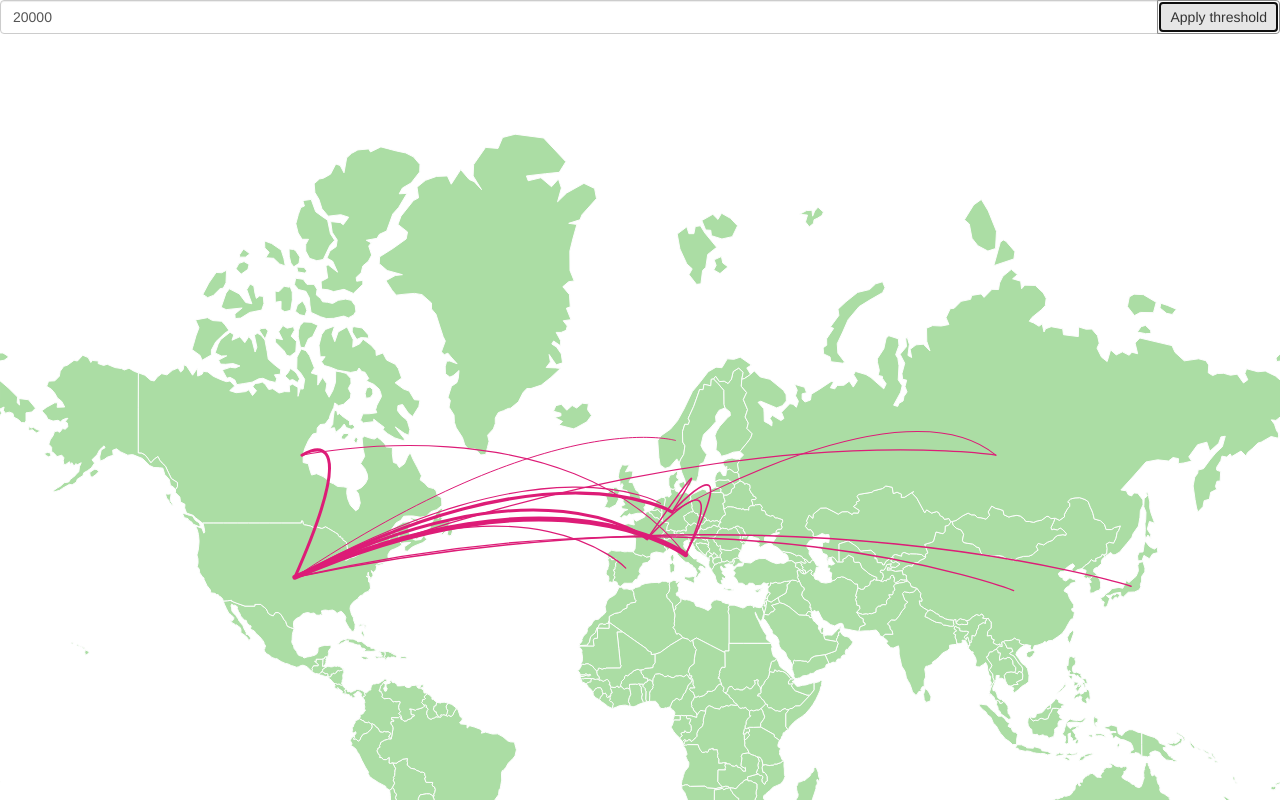
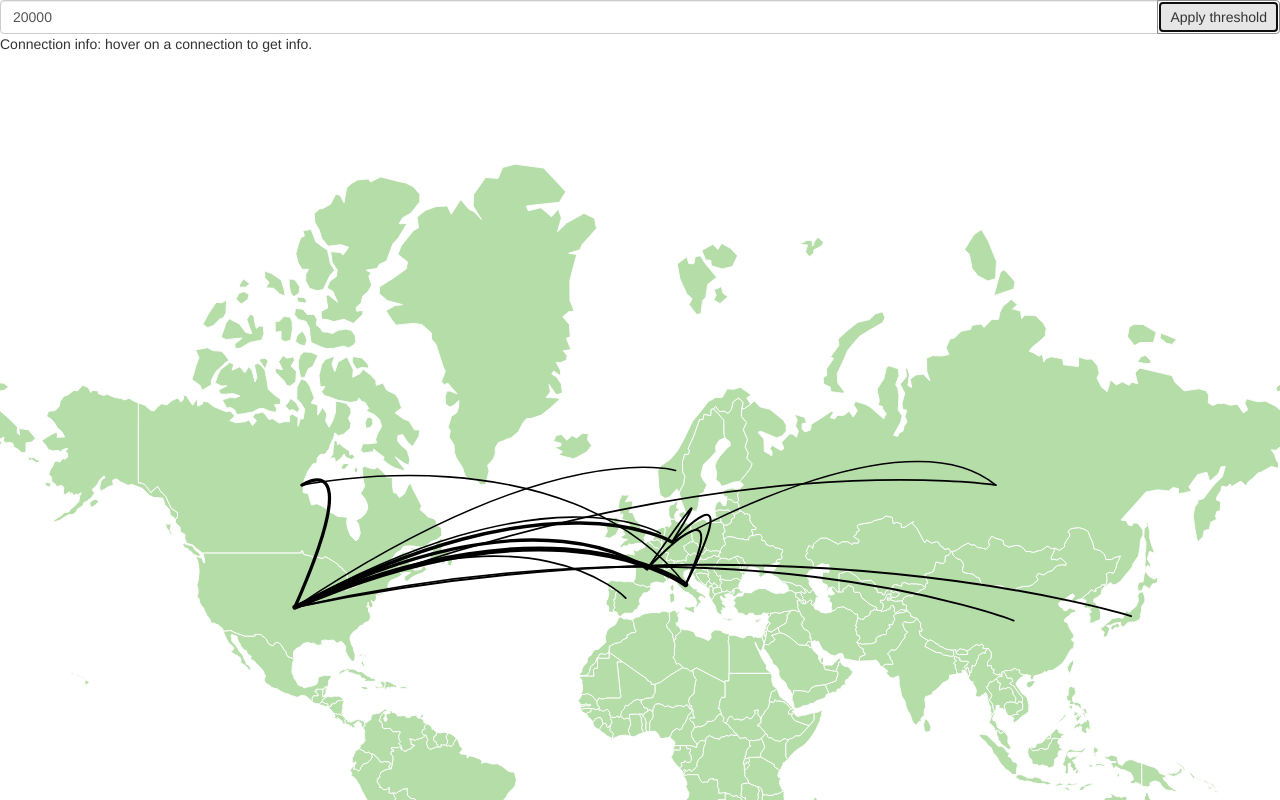
Before and after one commit to miconi/cooperation-with-eu-frontend, a website: page index.html in a window 1280 px wide. Both pictures are taken after a click on the button "Apply threshold". Shown: the top 800 px of the page. Drawn offline with Linux system fonts and the light colour scheme.

Commit message:
Display connection info on hover.

```diff
--- a/app/DataProvider.js
+++ b/app/DataProvider.js
@@ -38,9 +38,9 @@ var DataProvider = (function () {
         }
         function scaleThickness(connections) {
             var thicknesses = Enumerable.from(connections)
-                .select("Number($.thickness)")
+                .select("Number($.value)")
                 .toArray();
-            var scale = ScaleFactory.newLinearFromValues(thicknesses).range([1.0, 5.0]);
+            var scale = ScaleFactory.newLinearFromValues(thicknesses).range([1.5, 5.0]);
             console.log(scale(30000));
             console.log(thicknesses);
             return Enumerable.from(connections)
@@ -48,7 +48,8 @@ var DataProvider = (function () {
                 return {
                     origin: connection.origin,
                     destination: connection.destination,
-                    strokeWidth: scale(Number(connection.thickness))
+                    strokeWidth: scale(Number(connection.value)),
+                    value: connection.value
                 };
             })
                 .toArray();
@@ -59,17 +60,17 @@ var DataProvider = (function () {
                 return {
                     origin: origin,
                     countryTo: connection.countryTo,
-                    thickness: connection.thickness
+                    value: connection.value
                 };
             })
                 .join(Enumerable.from(positions), "$.countryTo", "$.country", function (connection, destination) {
                 return {
                     origin: connection.origin,
                     destination: destination,
-                    thickness: connection.thickness
+                    value: connection.value
                 };
             })
-                .where("$.thickness > " + threshold)
+                .where("$.value > " + threshold)
                 .toArray();
         }
         return function (error, connections, positions) {
--- a/app/main.js
+++ b/app/main.js
@@ -1,7 +1,11 @@
 requirejs(["require", "linqjs", "jquery", "datamaps", "DataProvider"], function (require, Enumerable, $, Datamap) {
     var map = new Datamap({
         element: document.getElementById("basic"),
-        projection: 'mercator'
+        projection: 'mercator',
+        fills: {
+            defaultFill: "#b4dda8",
+            //authorHasTraveledTo: "#fa0fa0"
+        }
     });
     var dataProvider = new DataProvider("data/connections.csv");
     changeThreshold();
@@ -21,6 +25,20 @@ requirejs(["require", "linqjs", "jquery", "datamaps", "DataProvider"], function
     function updateMap(error, connections) {
         console.log(connections);
         map.arc(connections, {arcSharpness: 1.4});
+        //map.updateChoropleth({
+        //    US: { fillKey: 'authorHasTraveledTo' }
+        //});
+        var arcs = d3.selectAll('path.datamaps-arc');
+        arcs
+            .style('stroke', function (datum) {
+                return null;
+            })
+            .on("mouseover", function (d) {
+                console.log(d);
+                $('#connectionInfo').text(d.origin.country + " — " + d.destination.country + ": " + d.value + " co-authored papers");
+            })
+        ;
+
     }
 
 });
--- a/css/styles.css
+++ b/css/styles.css
@@ -3,3 +3,11 @@
     width: 100%;
     height: 1000px;
 }
+
+g.arc path.datamaps-arc {
+   stroke: black;
+}
+
+g.arc path.datamaps-arc:hover {
+    stroke: red;
+}
--- a/data/connections.csv
+++ b/data/connections.csv
@@ -1,4 +1,4 @@
-countryFrom,countryTo,thickness
+countryFrom,countryTo,value
 AD,BR,10
 AD,DE,6
 AD,DK,6
--- a/index.html
+++ b/index.html
@@ -21,5 +21,7 @@
     </span>
 
 </div>
+<div><p>Connection info:
+    <span id="connectionInfo">hover on a connection to get info.</span></p></div>
 <div id="basic" class="map"></div>
 </body>
```
Also changed, not shown: app/DataProvider.ts (+10 -8 lines).
